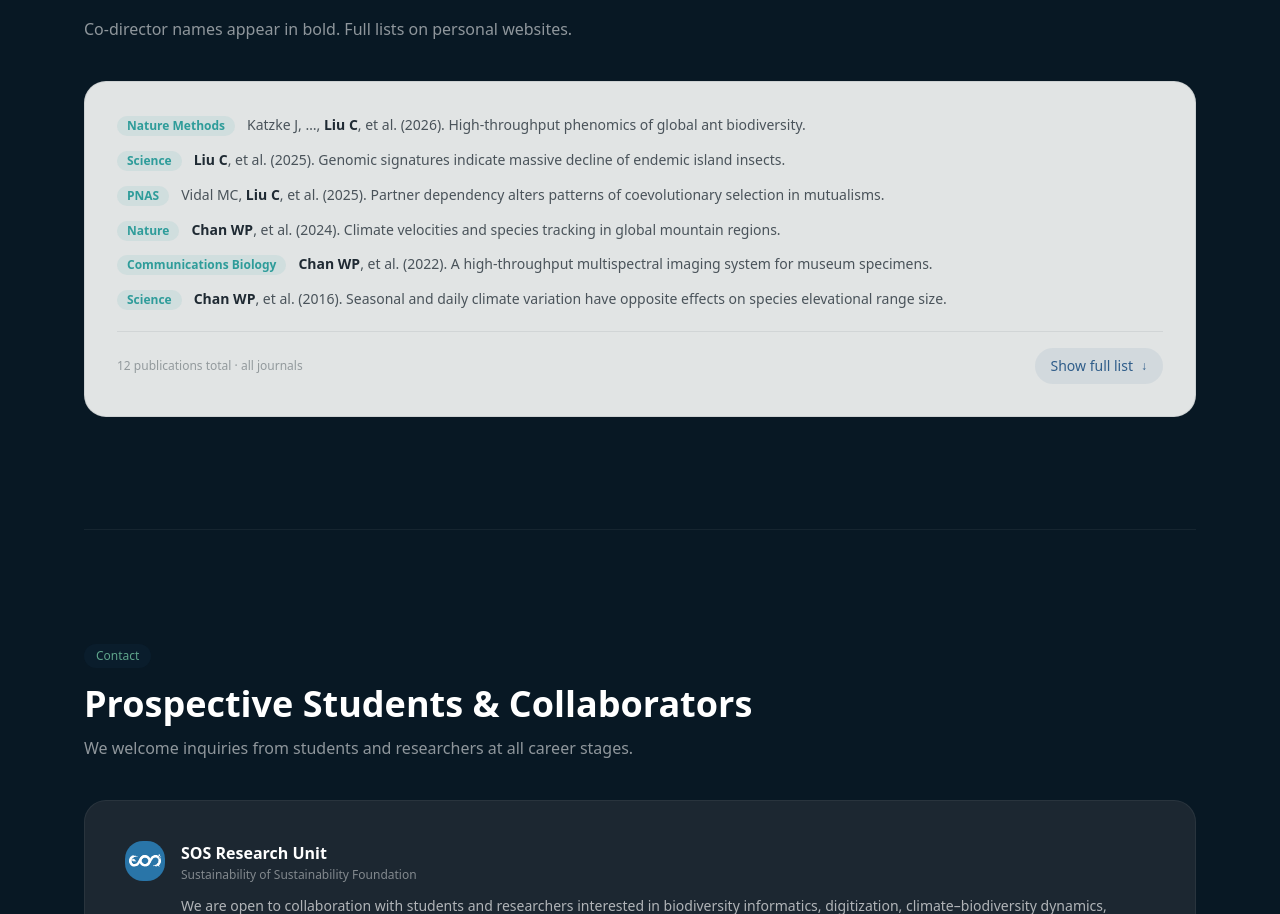
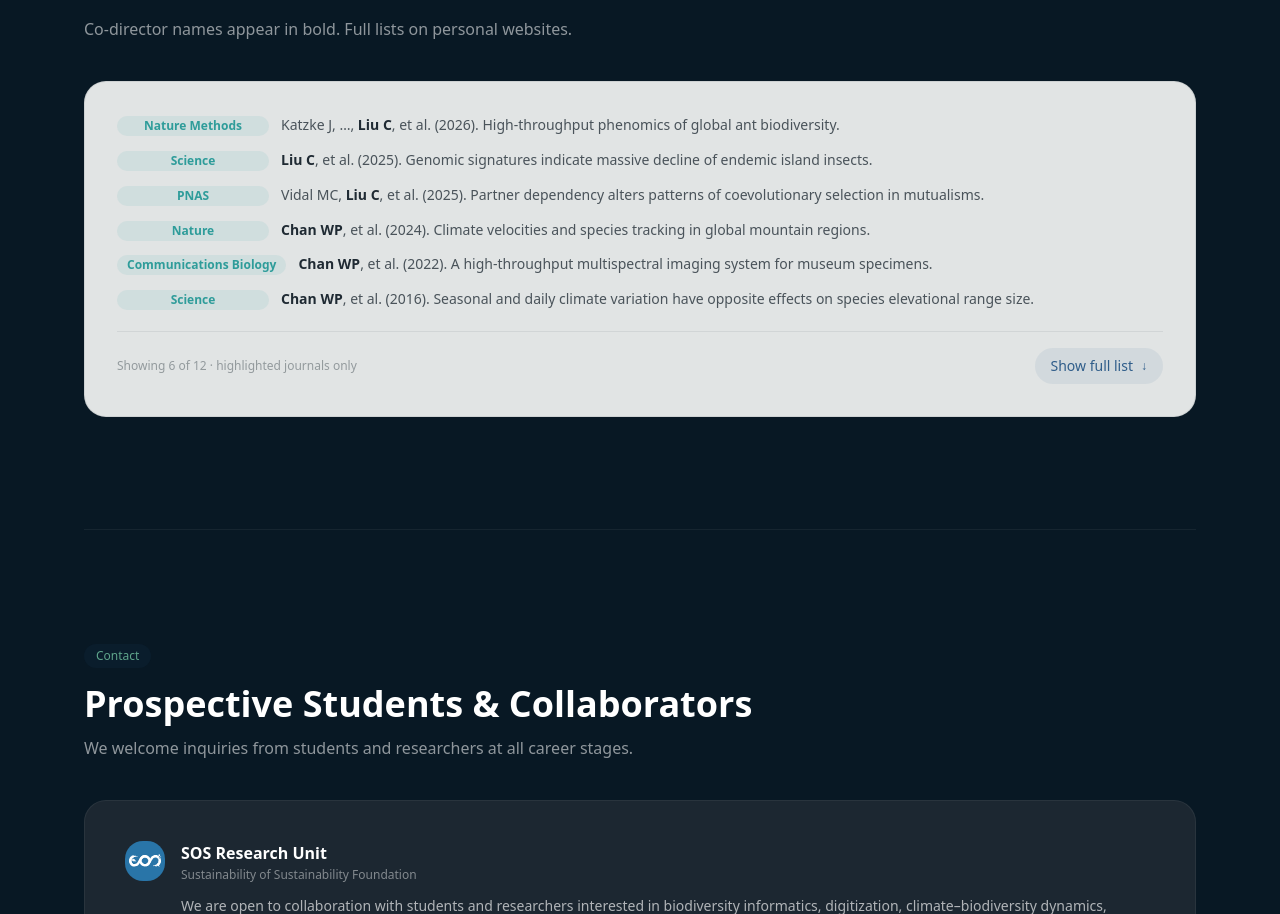
Before and after one commit to sos-foundation-org/sos-website, a Next.js app in the folder sos-foundation-site/: page /research in a window 1280 px wide. Shown: the part 5691-6605 px from the top of the page. Built offline with nearby package versions, Linux system fonts and the light colour scheme.

Commit message:
fine tune

```diff
--- a/sos-foundation-site/src/app/research/page.tsx
+++ b/sos-foundation-site/src/app/research/page.tsx
@@ -472,7 +472,7 @@
           </section>
 
           {/* ── Overview ─────────────────────────────────────────────────── */}
-          <section id="overview" className="mx-auto max-w-6xl px-5 py-20 md:py-28">
+          <section id="overview" className="mx-auto max-w-6xl px-5 pt-8 pb-20 md:py-28">
             <motion.div
               initial={{ opacity: 0, y: 12 }}
               whileInView={{ opacity: 1, y: 0 }}
@@ -863,77 +863,18 @@
               const total = allPubs.length;
 
               return (
-                <>
-                  {/* Always-visible: highlighted journals only */}
                 <div
                   className="mt-10 rounded-3xl border p-6 md:p-8"
                   style={{ borderColor: "rgba(31,42,51,0.10)", background: "rgba(245,247,246,0.92)" }}
                 >
-                    <ol className="space-y-3">
-                      {highlighted.map((pub) => {
-                        const jColor = JOURNAL_COLOR[pub.journal] ?? COLORS.blue;
-                        return (
-                          <li key={pub.id} className="flex items-start gap-3">
-                            <span
-                              className="shrink-0 mt-0.5 rounded-full px-2.5 py-0.5 text-xs font-bold whitespace-nowrap"
-                              style={{ background: `${jColor}18`, color: jColor }}
-                            >
-                              {pub.journal}
-                            </span>
-                            <div
-                              className="text-sm leading-relaxed"
-                              style={{ color: "rgba(31,42,51,0.78)" }}
-                              dangerouslySetInnerHTML={{
-                                __html:
-                                  pub.authors.replace(
-                                    new RegExp(pub.bold.replace(/[.*+?^${}()|[\]\\]/g, "\\$&"), "g"),
-                                    `<strong style="color:${COLORS.ink};font-weight:600">${pub.bold}</strong>`
-                                  ) + ` (${pub.year}). ${pub.title}.`,
-                              }}
-                            />
-                          </li>
-                        );
-                      })}
-                    </ol>
-
-                    <div
-                      className="mt-5 pt-4 border-t flex items-center justify-between gap-3 flex-wrap"
-                      style={{ borderColor: "rgba(31,42,51,0.08)" }}
-                    >
-                      <span className="text-xs" style={{ color: "rgba(31,42,51,0.40)" }}>
-                        {total} publications total · all journals
-                      </span>
-                      <button
-                        onClick={() => setPubsExpanded((prev) => !prev)}
-                        className="inline-flex items-center gap-2 rounded-2xl px-4 py-2 text-sm font-medium transition-opacity hover:opacity-80"
-                        style={{ background: `${COLORS.blue}14`, color: COLORS.blue }}
-                      >
-                        {pubsExpanded ? "Collapse" : "Show full list"}
-                        <motion.span
-                          animate={{ rotate: pubsExpanded ? 180 : 0 }}
-                          transition={{ duration: 0.25 }}
-                          className="inline-block leading-none text-xs"
-                        >
-                          ↓
-                        </motion.span>
-                      </button>
-                    </div>
-                  </div>
-
-                  {/* Collapsible full list */}
-                  <AnimatePresence initial={false}>
-                    {pubsExpanded && (
+                  <AnimatePresence mode="wait" initial={false}>
+                    {pubsExpanded ? (
                       <motion.div
-                        key="publist"
-                        initial={{ opacity: 0, height: 0 }}
-                        animate={{ opacity: 1, height: "auto" }}
-                        exit={{ opacity: 0, height: 0 }}
-                        transition={{ duration: 0.35, ease: "easeInOut" }}
-                        style={{ overflow: "hidden" }}
-                      >
-                        <div
-                          className="mt-4 rounded-3xl border p-6 md:p-10"
-                          style={{ borderColor: "rgba(31,42,51,0.10)", background: "rgba(245,247,246,0.92)" }}
+                        key="full"
+                        initial={{ opacity: 0 }}
+                        animate={{ opacity: 1 }}
+                        exit={{ opacity: 0 }}
+                        transition={{ duration: 0.22, ease: "easeOut" }}
                       >
                         {PUBLICATIONS.map((group, gi) => (
                           <div
@@ -973,11 +914,69 @@
                             </ol>
                           </div>
                         ))}
-                        </div>
                       </motion.div>
+                    ) : (
+                      <motion.ol
+                        key="highlighted"
+                        className="space-y-3"
+                        initial={{ opacity: 0 }}
+                        animate={{ opacity: 1 }}
+                        exit={{ opacity: 0 }}
+                        transition={{ duration: 0.22, ease: "easeOut" }}
+                      >
+                        {highlighted.map((pub) => {
+                          const jColor = JOURNAL_COLOR[pub.journal] ?? COLORS.blue;
+                          return (
+                            <li key={pub.id} className="flex items-start gap-3">
+                              <span
+                                className="shrink-0 mt-0.5 rounded-full px-2.5 py-0.5 text-xs font-bold whitespace-nowrap text-center"
+                                style={{ background: `${jColor}18`, color: jColor, minWidth: "9.5rem" }}
+                              >
+                                {pub.journal}
+                              </span>
+                              <div
+                                className="text-sm leading-relaxed"
+                                style={{ color: "rgba(31,42,51,0.78)" }}
+                                dangerouslySetInnerHTML={{
+                                  __html:
+                                    pub.authors.replace(
+                                      new RegExp(pub.bold.replace(/[.*+?^${}()|[\]\\]/g, "\\$&"), "g"),
+                                      `<strong style="color:${COLORS.ink};font-weight:600">${pub.bold}</strong>`
+                                    ) + ` (${pub.year}). ${pub.title}.`,
+                                }}
+                              />
+                            </li>
+                          );
+                        })}
+                      </motion.ol>
                     )}
                   </AnimatePresence>
-                </>
+
+                  <div
+                    className="mt-5 pt-4 border-t flex items-center justify-between gap-3 flex-wrap"
+                    style={{ borderColor: "rgba(31,42,51,0.08)" }}
+                  >
+                    <span className="text-xs" style={{ color: "rgba(31,42,51,0.40)" }}>
+                      {pubsExpanded
+                        ? `${total} publications total · all journals`
+                        : `Showing ${highlighted.length} of ${total} · highlighted journals only`}
+                    </span>
+                    <button
+                      onClick={() => setPubsExpanded((prev) => !prev)}
+                      className="inline-flex items-center gap-2 rounded-2xl px-4 py-2 text-sm font-medium transition-opacity hover:opacity-80"
+                      style={{ background: `${COLORS.blue}14`, color: COLORS.blue }}
+                    >
+                      {pubsExpanded ? "Collapse" : "Show full list"}
+                      <motion.span
+                        animate={{ rotate: pubsExpanded ? 180 : 0 }}
+                        transition={{ duration: 0.25 }}
+                        className="inline-block leading-none text-xs"
+                      >
+                        ↓
+                      </motion.span>
+                    </button>
+                  </div>
+                </div>
               );
             })()}
           </section>
```
Lines whose indentation alone changed are shown as unchanged.
